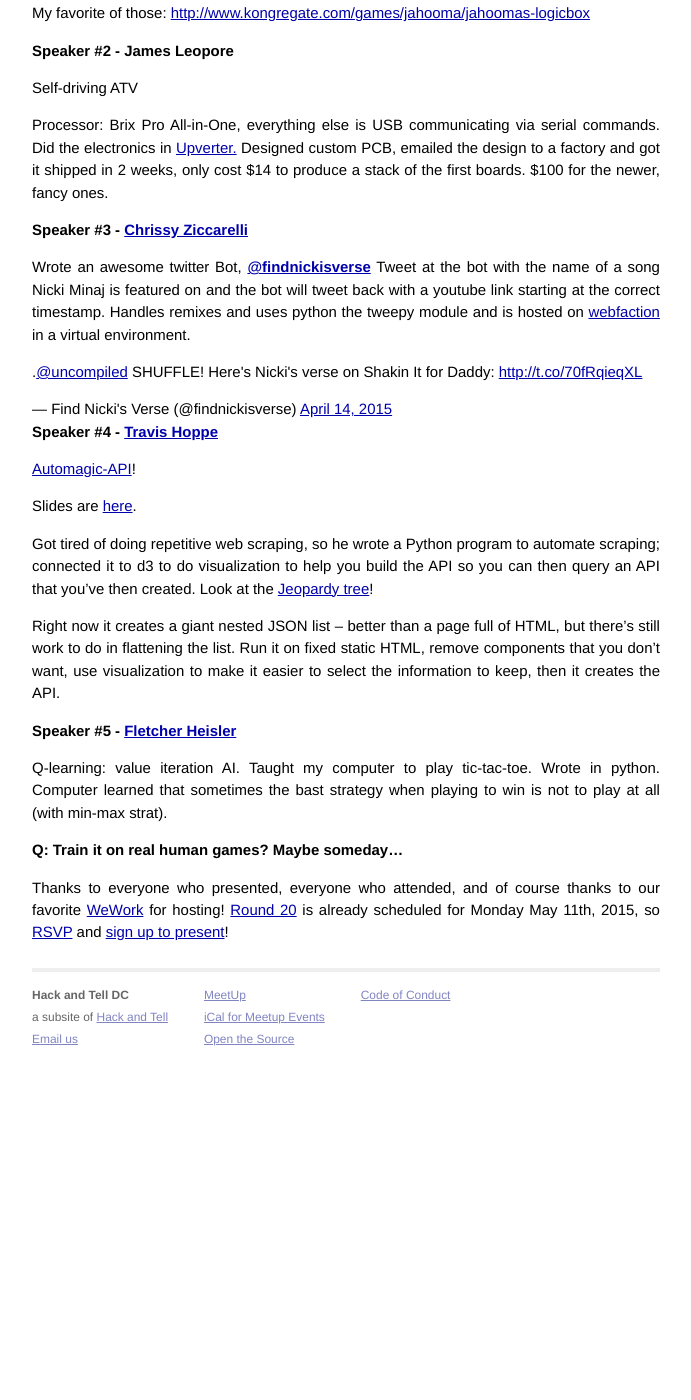
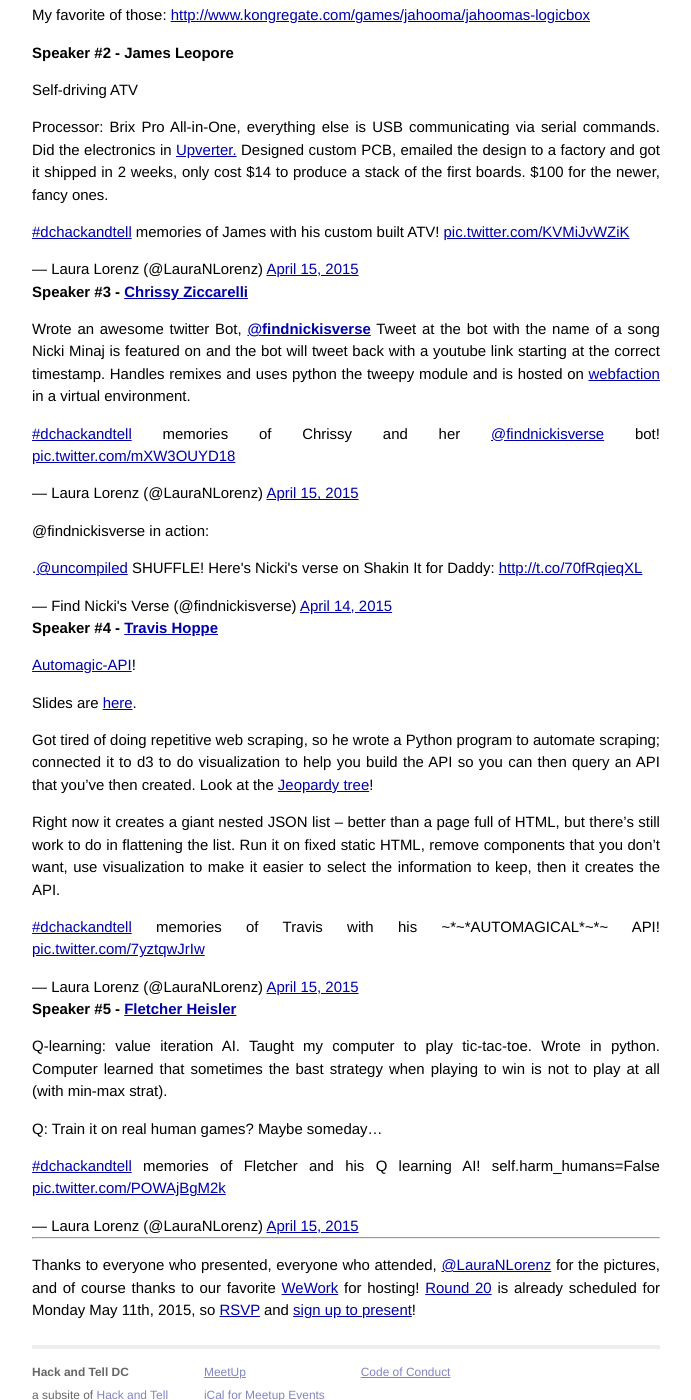
Before and after one commit to dchackandtell/dchackandtell.github.io, a Jekyll site: the page built from _posts/2015/2015-04-14-round-19.md, in a window 1280 px wide and 1400 px high, scrolled down 625 px. Shown: the whole window, without its empty margins (294-985 px from the left). Built offline with Jekyll 4.4.1, drawn with Linux system fonts in a browser that asks for light colours; comment, search, counter and statistics services are not loaded; before the commit the page ends 1688 px from its top, so only the background shows below that.

Commit message:
Added pictures (twitter links from Laura)

```diff
--- a/_posts/2015/2015-04-14-round-19.md
+++ b/_posts/2015/2015-04-14-round-19.md
@@ -5,6 +5,8 @@
 ---
 
 Here are the Hackpad presentation notes from [Round 19](http://www.meetup.com/DC-Hack-and-Tell/events/220231723/)!
+
+-----
 
 # Speaker #1 - [Reed Spool](https://twitter.com/reedspool)
 
@@ -26,10 +28,18 @@
 
 Processor: Brix Pro All-in-One, everything else is USB communicating via serial commands. Did the electronics in [Upverter.](https://upverter.com/)  Designed custom PCB, emailed the design to a factory and got it shipped in 2 weeks, only cost $14 to produce a stack of the first boards. $100 for the newer, fancy ones.
 
+<blockquote class="twitter-tweet" lang="en"><p><a href="https://twitter.com/hashtag/dchackandtell?src=hash">#dchackandtell</a> memories of James with his custom built ATV! <a href="http://t.co/KVMiJvWZiK">pic.twitter.com/KVMiJvWZiK</a></p>&mdash; Laura Lorenz (@LauraNLorenz) <a href="https://twitter.com/LauraNLorenz/status/588339140023975937">April 15, 2015</a></blockquote>
+<script async src="//platform.twitter.com/widgets.js" charset="utf-8"></script>
+
 # Speaker #3 - [Chrissy Ziccarelli](https://twitter.com/chriszee)
 
 Wrote an awesome twitter Bot, [**@findnickisverse**](https://twitter.com/findnickisverse)
 Tweet at the bot with the name of a song Nicki Minaj is featured on and the bot will tweet back with a youtube link starting at the correct timestamp. Handles remixes and uses python the tweepy module and is hosted on [webfaction](https://www.webfaction.com/) in a virtual environment.
+
+<blockquote class="twitter-tweet" lang="en"><p><a href="https://twitter.com/hashtag/dchackandtell?src=hash">#dchackandtell</a> memories of Chrissy and her <a href="https://twitter.com/findnickisverse">@findnickisverse</a> bot! <a href="http://t.co/mXW3OUYD18">pic.twitter.com/mXW3OUYD18</a></p>&mdash; Laura Lorenz (@LauraNLorenz) <a href="https://twitter.com/LauraNLorenz/status/588338531556323328">April 15, 2015</a></blockquote>
+<script async src="//platform.twitter.com/widgets.js" charset="utf-8"></script>
+
+@findnickisverse in action:
 
 <blockquote class="twitter-tweet" lang="en"><p>.<a href="https://twitter.com/uncompiled">@uncompiled</a> SHUFFLE! Here&#39;s Nicki&#39;s verse on Shakin It for Daddy: <a href="http://t.co/70fRqieqXL">http://t.co/70fRqieqXL</a></p>&mdash; Find Nicki&#39;s Verse (@findnickisverse) <a href="https://twitter.com/findnickisverse/status/588121063730610177">April 14, 2015</a></blockquote>
 <script async src="//platform.twitter.com/widgets.js" charset="utf-8"></script>
@@ -44,12 +54,20 @@
 
 Right now it creates a giant nested JSON list -- better than a page full of HTML, but there's still work to do in flattening the list. Run it on fixed static HTML, remove components that you don't want, use visualization to make it easier to select the information to keep, then it creates the API.
 
+<blockquote class="twitter-tweet" lang="en"><p><a href="https://twitter.com/hashtag/dchackandtell?src=hash">#dchackandtell</a> memories of Travis with his ~*~*AUTOMAGICAL*~*~ API! <a href="http://t.co/7yztqwJrIw">pic.twitter.com/7yztqwJrIw</a></p>&mdash; Laura Lorenz (@LauraNLorenz) <a href="https://twitter.com/LauraNLorenz/status/588338700498665472">April 15, 2015</a></blockquote>
+<script async src="//platform.twitter.com/widgets.js" charset="utf-8"></script>
+
+
 # Speaker #5 - [Fletcher Heisler](https://twitter.com/fheisler/)
 
 Q-learning: value iteration AI. Taught my computer to play tic-tac-toe. Wrote in python.
 Computer learned that sometimes the bast strategy when playing to win is not to play at all (with min-max strat).
 
 Q: Train it on real human games?  Maybe someday...
+
+<blockquote class="twitter-tweet" lang="en"><p><a href="https://twitter.com/hashtag/dchackandtell?src=hash">#dchackandtell</a> memories of Fletcher and his Q learning AI! self.harm_humans=False <a href="http://t.co/POWAjBgM2k">pic.twitter.com/POWAjBgM2k</a></p>&mdash; Laura Lorenz (@LauraNLorenz) <a href="https://twitter.com/LauraNLorenz/status/588338882174935040">April 15, 2015</a></blockquote>
+<script async src="//platform.twitter.com/widgets.js" charset="utf-8"></script>
+
 ---
 
-Thanks to everyone who presented, everyone who attended, and of course thanks to our favorite [WeWork](https://www.wework.com/locations/washington-d-c/chinatown/) for hosting! [Round 20](http://www.meetup.com/DC-Hack-and-Tell/events/220231731/) is already scheduled for Monday May 11th, 2015, so [RSVP](http://www.meetup.com/DC-Hack-and-Tell/events/220231731/) and [sign up to present](http://bit.ly/presentatdc)!
+Thanks to everyone who presented, everyone who attended, [@LauraNLorenz](https://twitter.com/lauranlorenz) for the pictures, and of course thanks to our favorite [WeWork](https://www.wework.com/locations/washington-d-c/chinatown/) for hosting! [Round 20](http://www.meetup.com/DC-Hack-and-Tell/events/220231731/) is already scheduled for Monday May 11th, 2015, so [RSVP](http://www.meetup.com/DC-Hack-and-Tell/events/220231731/) and [sign up to present](http://bit.ly/presentatdc)!
```
